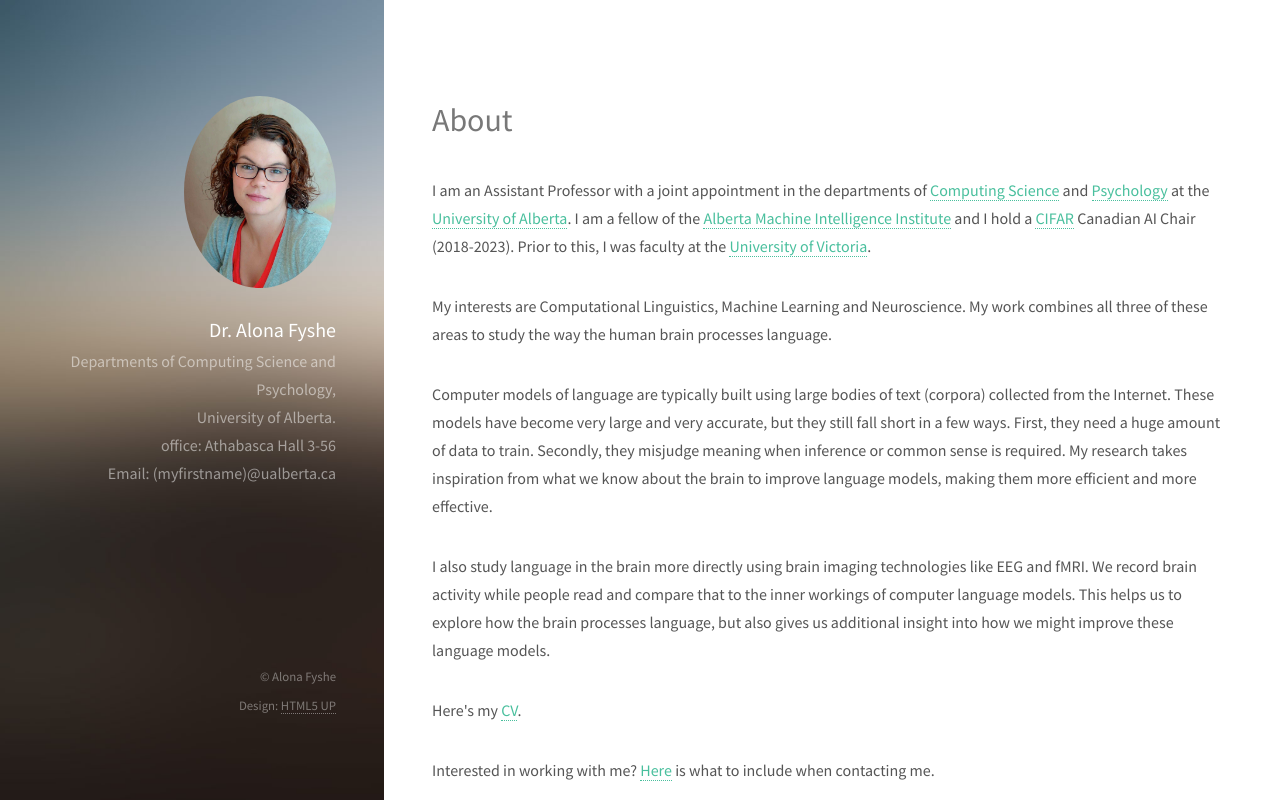
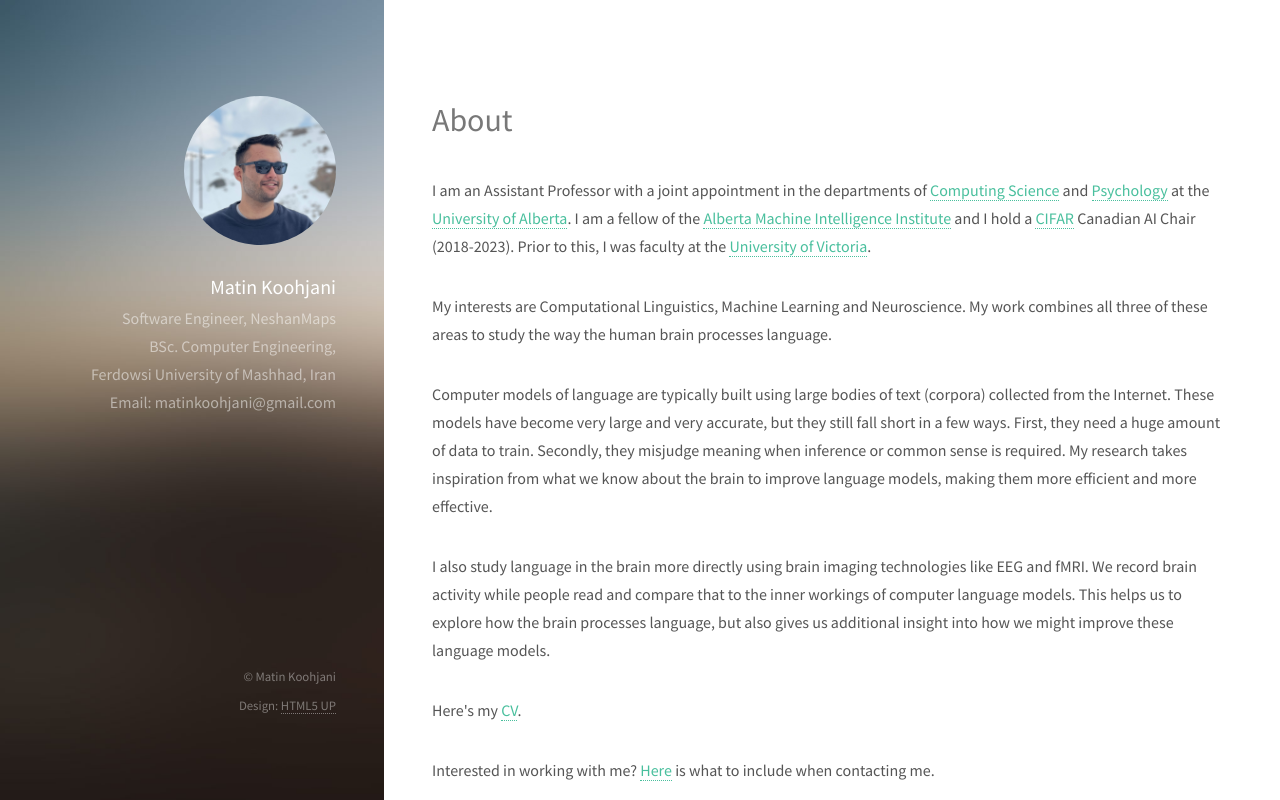
Before and after one commit to matinkoohjani/matinkoohjani.github.io, a plain HTML site: page index.html in a window 1280 px wide. Shown: the top 800 px of the page. Drawn offline with Linux system fonts and the light colour scheme.

Commit message:
Change pic and details

```diff
--- a/index.html
+++ b/index.html
@@ -6,7 +6,7 @@
 -->
 <html>
 	<head>
-			<title>Dr. Alona Fyshe, UAlberta</title>
+			<title>Matin Koohjani</title>
 		<meta charset="utf-8" />
 		<meta name="viewport" content="width=device-width, initial-scale=1" />
 		<!--[if lte IE 8]><script src="assets/js/ie/html5shiv.js"></script><![endif]-->
@@ -17,15 +17,12 @@
 
 		<!-- Header -->
 			<header id="header">
-				<a href="#" class="image avatar"><img src="images/alona_oslo2.jpg" alt="" /></a>
-				<h1><strong>Dr. Alona
-			Fyshe</strong></h1>
-				  Departments of Computing Science and Psychology,<br>
-			 University of
-			Alberta.<br>
-				  office: Athabasca Hall 3-56<br>
-Email: (myfirstname)@ualberta.ca<br>
-</header>
+				<a href="#" class="image avatar"><img src="images/matin.jpg" alt="" /></a>
+				<h1><strong>Matin Koohjani</strong></h1>
+				Software Engineer, NeshanMaps<br> BSc. Computer Engineering,<br>
+				Ferdowsi University of Mashhad, Iran<br>
+				Email: matinkoohjani@gmail.com<br>
+			</header>
 
 		<!-- Main -->
 			<div id="main">
@@ -269,7 +266,7 @@ Past Students<br>
 			<footer id="footer">
 
 				<ul class="copyright">
-					<li>&copy; Alona Fyshe</li><li>Design: <a href="http://html5up.net">HTML5 UP</a></li>
+					<li>&copy; Matin Koohjani</li><li>Design: <a href="http://html5up.net">HTML5 UP</a></li>
 				</ul>
 			</footer>
 
```
Also changed, not shown: images/alona_oslo2.jpg (deleted), images/matin.jpg (added), 2 other files.
